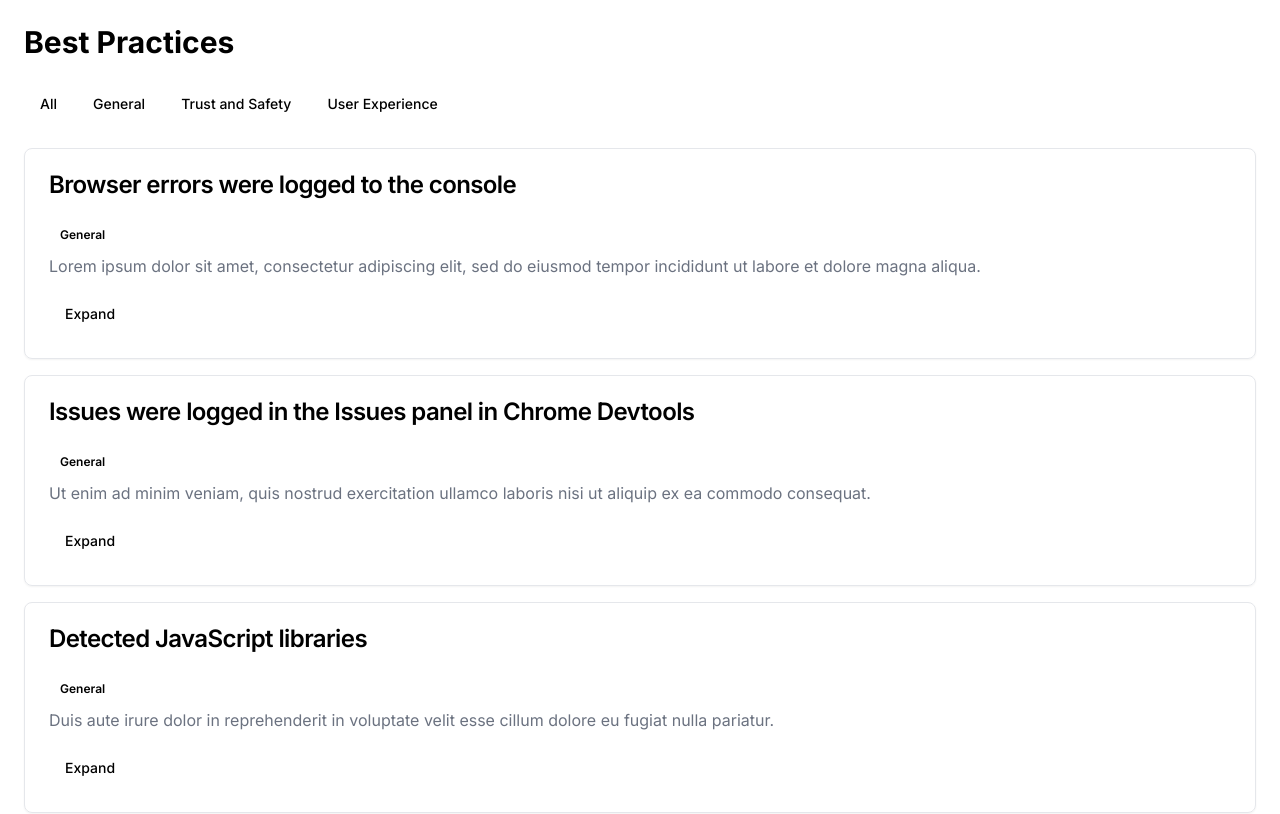
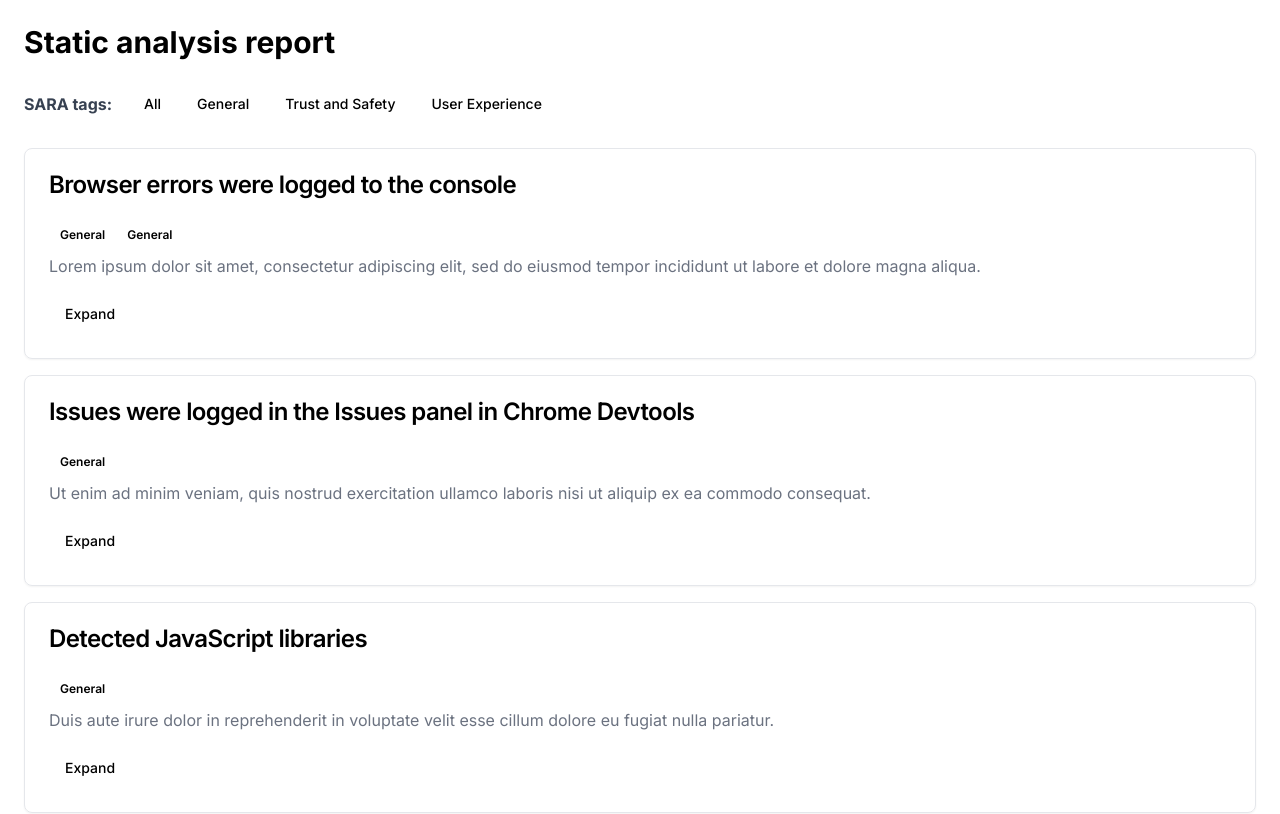
Before and after one commit to KaziMuktadirAhmed/SARA-SPL-3, a Next.js app in the folder sara-frontend/: page /report in a window 1280 px wide. Shown: the top 814 px of the page. Built offline with nearby package versions, Linux system fonts and the light colour scheme.

Commit message:
modify badge and report viewer

```diff
--- a/sara-frontend/src/components/component/report-viewer.jsx
+++ b/sara-frontend/src/components/component/report-viewer.jsx
@@ -2,12 +2,19 @@ import { Button } from "@/components/ui/button";
 import { Tabs } from "@/components/ui/tabs";
 import { CardTitle, CardHeader, CardContent, Card } from "@/components/ui/card";
 import { Badge } from "@/components/ui/badge";
+import { Label } from "@/components/ui/label";
 
 export function ReportViewer() {
   return (
     <div className="container p-6 mx-auto">
-      <h1 className="mb-6 text-3xl font-bold">Best Practices</h1>
-      <Tabs className="mb-6">
+      <h1 className="mb-6 text-3xl font-bold">Static analysis report</h1>
+      <Tabs className="flex items-center gap-4 mb-6">
+        <Label
+          className="text-base font-bold text-gray-700"
+          htmlFor="reportType"
+        >
+          SARA tags:
+        </Label>
         <div className="flex space-x-1">
           <Button variant="ghost">All</Button>
           <Button variant="ghost">General</Button>
@@ -21,6 +28,9 @@ export function ReportViewer() {
             <CardTitle>Browser errors were logged to the console</CardTitle>
           </CardHeader>
           <CardContent>
+            <Badge className="mb-2" variant="secondary">
+              General
+            </Badge>
             <Badge className="mb-2" variant="secondary">
               General
             </Badge>
```
Also changed, not shown: sara-frontend/src/components/ui/badge.jsx (+8 -10 lines).
